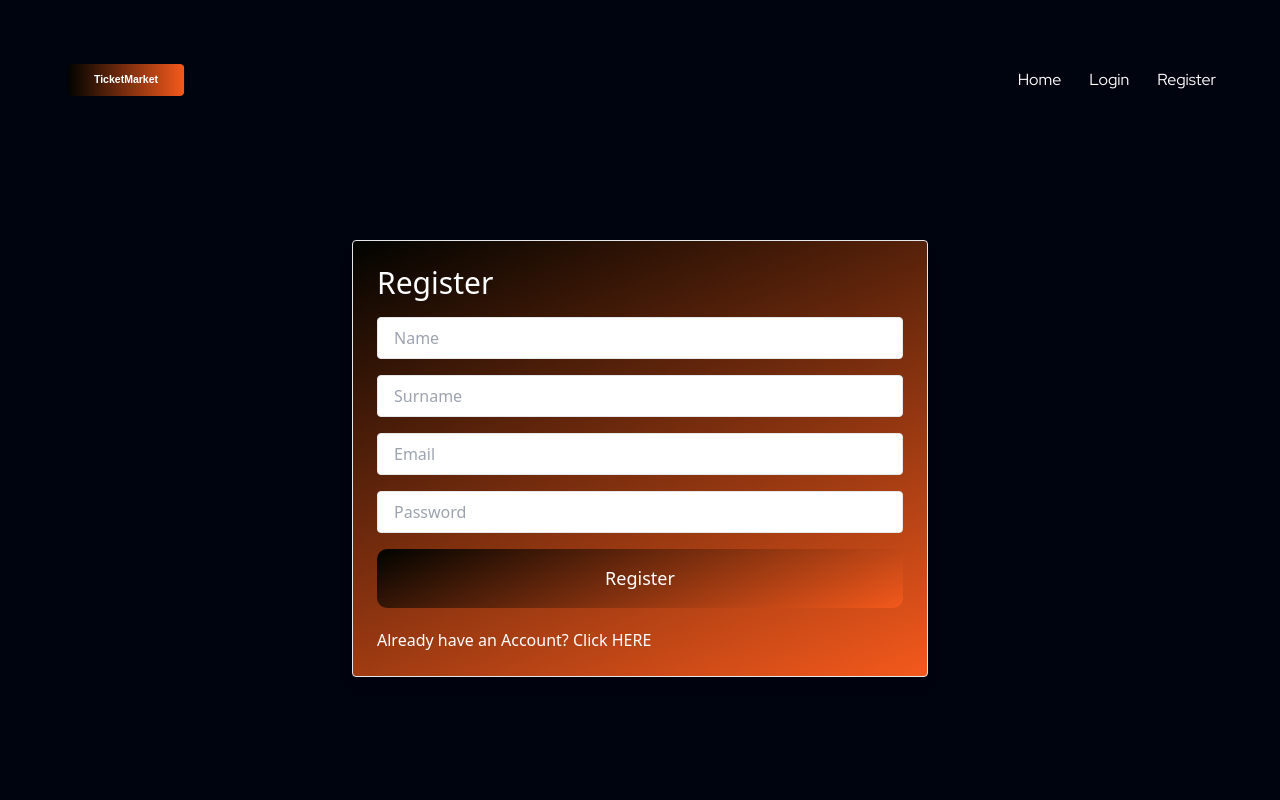
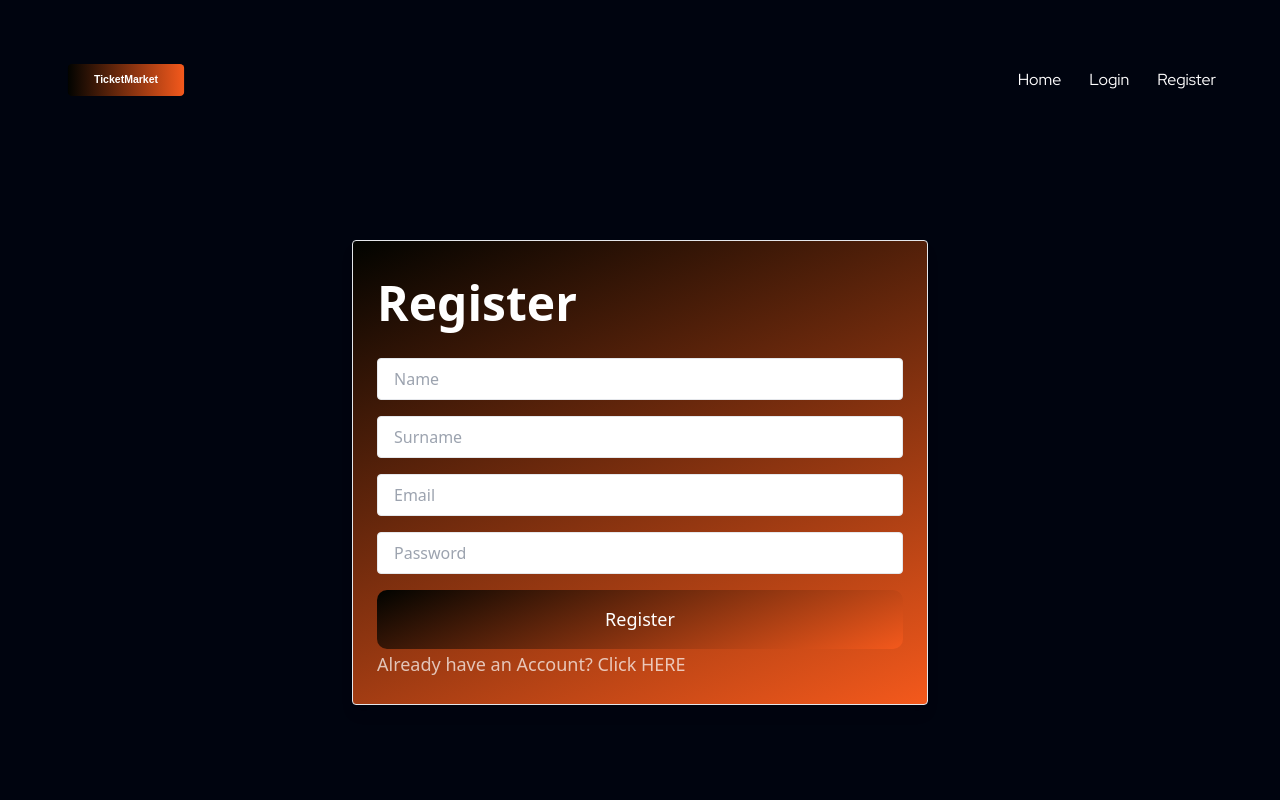
Before and after one commit to vaidabernotiene/TICKET_MARKET, a React (Create React App) app in the folder frontend/: page /register in a window 1280 px wide. Shown: the top 800 px of the page. Built offline with nearby package versions, Linux system fonts and the light colour scheme.

Commit message:
final stylings

```diff
--- a/frontend/src/components/EventUserRegistrationForm.jsx
+++ b/frontend/src/components/EventUserRegistrationForm.jsx
@@ -1,7 +1,10 @@
 import React, { useState } from "react";
 import { useNavigate } from "react-router-dom";
 import axios from "axios";
+
 import "../App.css";
+import styles from "../style";
+import { HTTP } from "../constants";
 import Button from "./Button";
 import { Toast } from "./Toast";
 
@@ -18,10 +21,10 @@ export const EventUserRegistrationForm = () => {
   const onHandleSubmit = (e) => {
     e.preventDefault();
 
-    setShowToast(true)
+    setShowToast(true);
     // POST request i "http://localhost:5000........"
     axios
-      .post("http://localhost:5000/new_participant", formData)
+      .post(HTTP + "/new_participant", formData)
       .then((response) => {
         setTimeout(() => {
           setShowToast(false);
@@ -48,9 +51,9 @@ export const EventUserRegistrationForm = () => {
   };
 
   return (
-    <div className="theme-gradient flex justify-center items-center py-20">
-      <div className="bg-form-gradient w-1/2 p-6 border rounded shadow-lg ml-8 ">
-        <h1 className="text-white text-3xl mb-4">Register New Participant</h1>
+    <div className={`${styles.flexCenter} theme-gradient py-20`}>
+      <div className="bg-form-gradient w-1/2 p-6 border rounded shadow-lg">
+        <h1 className={`${styles.heading2} text-3xl mb-4`}>Register NEW participant</h1>
         <form>
           <div className="mb-4">
             <input
@@ -59,7 +62,6 @@ export const EventUserRegistrationForm = () => {
               name="name"
               placeholder="Name"
               onChange={onHandleChange}
-
               className="w-full border px-4 py-2 rounded"
             />
           </div>
@@ -70,7 +72,6 @@ export const EventUserRegistrationForm = () => {
               name="surname"
               placeholder="Surname"
               onChange={onHandleChange}
-
               className="w-full border px-4 py-2 rounded"
             />
           </div>
@@ -81,7 +82,6 @@ export const EventUserRegistrationForm = () => {
               name="email"
               onChange={onHandleChange}
               placeholder="Email"
-
               className="w-full border px-4 py-2 rounded"
             />
           </div>
@@ -92,22 +92,21 @@ export const EventUserRegistrationForm = () => {
               name="phone"
               onChange={onHandleChange}
               placeholder="Phone"
-
               className="w-full border px-4 py-2 rounded"
             />
           </div>
           <div className="columns-2">
-            <Button text="Register" onClick={onHandleSubmit}/>
+            <Button text="Register" onClick={onHandleSubmit} />
             <div></div>
             <Button text="Back to List" onClick={backToParticipantsList} />
           </div>
         </form>
 
-     <Toast
-        text="User registration successfull!"
-        show={showToast}
-        hide={hideToast}
-      />
+        <Toast
+          text="User registration successfull!"
+          show={showToast}
+          hide={hideToast}
+        />
       </div>
     </div>
   );
--- a/frontend/src/components/EventUsersList.jsx
+++ b/frontend/src/components/EventUsersList.jsx
@@ -3,6 +3,7 @@ import axios from "axios";
 import styles from "../style";
 
 import { EventUserCard } from "./EventUserCard";
+import { HTTP } from "../constants";
 
 export const EventUsersList = () => {
   const [isLoading, setIsLoading] = useState(true);
@@ -10,10 +11,9 @@ export const EventUsersList = () => {
 
   // DELETE participant -----------------------------------------------
   const handleUserDelete = (id) => {
-    console.log(id)
+    console.log(id);
     try {
-      axios
-        .delete(`http://localhost:5000/participants_list/${id}`)
+      axios.delete(`${HTTP}/participants_list/${id}`)
       .then((response) => {
         window.location.reload();
         console.log("Istrinta sekmingai");
@@ -23,13 +23,12 @@ export const EventUsersList = () => {
     }
   };
 
-
   // EDIT participant -----------------------------------------------
   const handleOnEdit = () => {};
 
   // LIST of participants --------------------------------------------
   useEffect(() => {
-    axios.get("http://localhost:5000/participants_list")
+    axios.get(HTTP + "/participants_list")
     .then((list) => {
       setParticipant(list.data);
       setIsLoading(false);
--- a/frontend/src/components/Login.jsx
+++ b/frontend/src/components/Login.jsx
@@ -3,6 +3,7 @@ import { Link, useNavigate } from "react-router-dom";
 import axios from "axios";
 
 import { AuthenticationContext } from "./AuthenticationContext";
+import { HTTP } from "../constants";
 import Button from "./Button";
 import styles from "../style";
 import "../App.css";
@@ -19,9 +20,8 @@ export const Login = () => {
   const handleOnSubmit = (e) => {
     e.preventDefault();
 
-
     axios
-      .post("http://localhost:5000/login", formData)
+      .post(HTTP + "/login", formData)
       .then((response) => {
         if (response.data.token) {
           localStorage.setItem("token", response.data.token);
@@ -43,9 +43,9 @@ export const Login = () => {
   };
 
   return (
-    <div className="theme-gradient flex justify-center items-center py-20">
+    <div className={`${styles.flexCenter} theme-gradient py-20`}>
       <div className="bg-form-gradient w-1/2 p-6 border rounded shadow-lg">
-        <h1 className="heading2 text-3xl text-white mb-4">Login</h1>
+        <h1 className={`${styles.heading2} text-3xl mb-4`}>Login</h1>
         <form>
           <div className="mb-4">
             <input
@@ -71,7 +71,10 @@ export const Login = () => {
         </form>
         {error && <div>{error}</div>}
         <p className={styles.paragraph}>
-          Need an Account? Click <Link to="/register" className="hover:underline">HERE</Link>
+          Need an Account? Click{" "}
+          <Link to="/register" className="hover:underline">
+            HERE
+          </Link>
         </p>
       </div>
     </div>
--- a/frontend/src/components/Navbar.jsx
+++ b/frontend/src/components/Navbar.jsx
@@ -1,11 +1,12 @@
 import { useContext, useState } from "react";
 import { NavLink } from "react-router-dom";
+
 import { close, logo, menu } from "../assets";
 import { navLinksProtected, navLinksUnprotected } from "../constants";
 import { AuthenticationContext } from "./AuthenticationContext";
 import styles from "../style";
 
-export const Navbar = ({ isLoading, onLogout }) => {
+export const Navbar = ({ onLogout }) => {
   const { isSignedIn } = useContext(AuthenticationContext);
   const { username } = useContext(AuthenticationContext);
   const [toggle, setToggle] = useState(false);
--- a/frontend/src/components/Protected.jsx
+++ b/frontend/src/components/Protected.jsx
@@ -1,7 +1,9 @@
 import { useContext, useEffect } from "react";
 import { Outlet, Navigate, useNavigate, useLocation } from "react-router-dom";
 import axios from "axios";
+
 import { AuthenticationContext } from "./AuthenticationContext";
+import { HTTP } from "../constants";
 
 const Protected = ({ isLoading, setIsLoading }) => {
   const { isSignedIn, setIsSignedIn } = useContext(AuthenticationContext);
@@ -12,7 +14,7 @@ const Protected = ({ isLoading, setIsLoading }) => {
   useEffect(() => {
     const token = localStorage.getItem("token");
     axios
-      .get("http://localhost:5000/token/verify", {
+      .get(HTTP + "/token/verify", {
         headers: {
           authorization: "Bearer " + token,
         },
--- a/frontend/src/components/Register.jsx
+++ b/frontend/src/components/Register.jsx
@@ -1,6 +1,8 @@
 import React, { useState } from "react";
 import { Link, useNavigate } from "react-router-dom";
 import axios from "axios";
+
+import styles from "../style";
 import "../App.css";
 import Button from "./Button";
 
@@ -32,9 +34,9 @@ export const Register = () => {
   };
 
   return (
-    <div className="theme-gradient flex justify-center items-center py-20">
-      <div className="bg-form-gradient w-1/2 p-6 border rounded shadow-lg ">
-        <h1 className="text-3xl text-white mb-4">Register</h1>
+    <div className={`${styles.flexCenter} theme-gradient py-20`}>
+      <div className="bg-form-gradient w-1/2 p-6 border rounded shadow-lg">
+        <h1 className={`${styles.heading2} text-3xl mb-4`}>Register</h1>
         <form>
           <div className="mb-4">
             <input
@@ -78,8 +80,11 @@ export const Register = () => {
           </div>
           <Button text="Register" onClick={onHandleSubmit}></Button>
         </form>
-        <p className="pt-5 text-white">
-          Already have an Account? Click <Link to="/login" className="hover:underline">HERE</Link>
+        <p className={styles.paragraph}>
+          Already have an Account? Click{" "}
+          <Link to="/login" className="hover:underline">
+            HERE
+          </Link>
         </p>
       </div>
     </div>
```
Also changed, not shown: frontend/src/components/Footer.jsx (+7 -4 lines), frontend/src/components/PageNotFound.jsx (+6 -3 lines), frontend/src/assets/presentation.png (added). Lines whose indentation alone changed are shown as unchanged.
